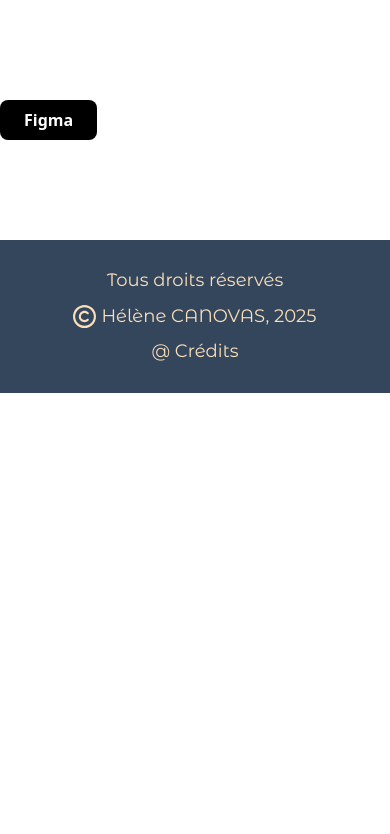
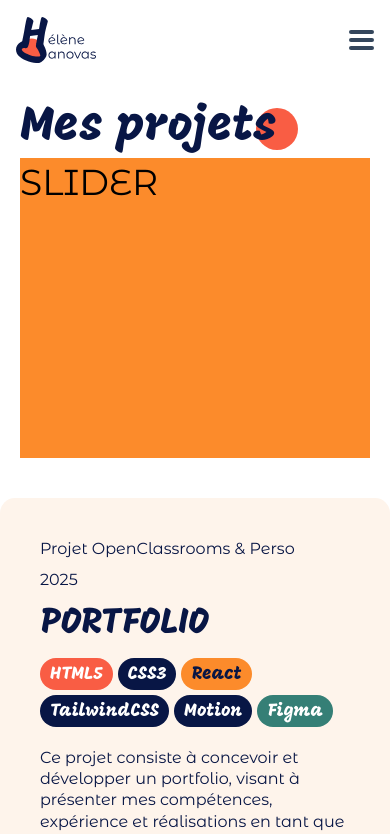
Before and after one commit to HeleneC-cyber/PORTFOLIO, a React (Vite) app: page /projects in a window 390 px wide. Shown: the top 834 px of the page. Built offline with nearby package versions, Linux system fonts and the light colour scheme.

Commit message:
Ajout de la présentation d'un projet

```diff
--- a/src/components/H2.jsx
+++ b/src/components/H2.jsx
@@ -2,13 +2,13 @@
 import { motion } from "framer-motion"
 
 
-const H2 = ({title}) => {
+const H2 = ({ title, customClass }) => {
   return (
-    <motion.h2 className="font-secondary text-2xl ml-[10px]"
-    initial={{ opacity: 0, x: 20 }}
-    whileInView={{ opacity: 1, x: 0 }}
-    viewport={{ once: true }}
-    transition={{ delay: 0.2, duration: 1 }}
+    <motion.h2 className={`font-secondary text-2xl ${customClass}`}
+      initial={{ opacity: 0, x: 20 }}
+      whileInView={{ opacity: 1, x: 0 }}
+      viewport={{ once: true }}
+      transition={{ delay: 0.2, duration: 1 }}
     >
       {title}
     </motion.h2>
--- /dev/null
+++ b/src/components/ProjectView.jsx
@@ -0,0 +1,44 @@
+import H2 from "./H2"
+import SkillTag from "./SkillTag"
+import H3 from "./H3"
+import arrowBullet from "../assets/icons/arrow-bullet.svg"
+
+
+const ProjectView = ({ projectData }) => {
+  return (
+    <section className=" max-w-full rounded-t-[15px] overflow-hidden md:drop-shadow-[0_4px_30px_rgba(0,0,0,0.25)] text-dark mt-[40px] text-xs md:text-sm md:w-[830px]md:mt-[0px]">
+      <div className="pt-[40px] px-[40px] pb-[40px] md:px-[80px] md:pb-[50px] bg-light ">
+        <p>{projectData.type}</p>
+        <p className="my-[10px]">{projectData.year}</p>
+        <H2 title={projectData.title} />
+        <SkillTag tags={projectData.tags} />
+        <p>{projectData.desc}</p>
+      </div>
+      <div className=" bg-white pt-[50px] px-[20px] pb-[150px] md:pt-[60px] md:px-[40px] md:pb-[200px] ">
+        <H3 title="Objectifs" />
+        <ul className="mt-[15px] mb-[60px]">
+          {projectData.objectives.map((objective) => {
+            return <li key={objective} className="flex gap-[5px] mt-[5px] items-start">
+              <img src={arrowBullet} alt="Icone flèche utilisée comme puce" className="mt-[4px] md:mt-[6px] " />
+              {objective}
+            </li>
+          })}
+        </ul>
+        <div className="flex flex-col md:items-end width-full">
+          <H3 title="Visualisation du projet" />
+          <div className="flex flex-wrap w-full justify-center  md:gap-[10px] mt-[30px] mb-[50px] md:mb-[60px] ">
+            <img src={projectData.images[0].src} alt={projectData.images[0].alt} className=" w-[513px] max-w-[100%] " />
+            <img src={projectData.images[1].src} alt={projectData.images[1].alt} className="hidden md:block w-[161px] " />
+          </div>
+        </div>
+        <H3 title="Remarques" />
+          {projectData.remarques.map((remark) => {
+            return <p key={remark} className="mt-[20px]">{remark}</p>
+          })}
+
+      </div>
+    </section>
+  )
+}
+
+export default ProjectView
--- /dev/null
+++ b/src/components/SkillTag.jsx
@@ -0,0 +1,43 @@
+
+
+
+const SkillTag = ({ tags }) => {
+
+  const getTagColor = (tag) => {
+    switch (tag) {
+      case "HTML5":
+      case "Express":
+        return "bg-red text-white"
+      case "CSS3":
+      case "Sass":
+      case "TailwindCSS":
+      case "Motion":
+        return "bg-dark text-white"
+      case "JS":
+      case "Node.js":
+      case "React":
+        return "bg-orange text-dark"
+      case "Figma":
+      case "Adobe Xd":
+      case "Notion":
+        return "bg-green text-white"
+      case "Agile":
+      case "Kanban":
+      case "MongoDB":
+        return "bg-sand text-dark"
+      default:
+        return "bg-grey text-white"
+    }
+  }
+
+
+  return (
+    <ul className="flex gap-[5px] flex-wrap items-center mt-[10px] mb-[20px]">
+      {tags.map((tag) => {
+        return <li key={tag} className={`font-secondary text-sm px-[10px] rounded-[25px] pt-[4px] pb-[2px] ${getTagColor(tag)}`}>{tag}</li>
+      })}
+    </ul>
+  )
+}
+
+export default SkillTag
--- /dev/null
+++ b/src/components/Slider.jsx
@@ -0,0 +1,10 @@
+
+const Slider = () => {
+  return (
+    <div className="w-[390px] max-w-full h-[300px] bg-orange text-2xl">
+      SLIDER
+    </div>
+  );
+};
+
+export default Slider;
--- a/src/data/projects.json
+++ b/src/data/projects.json
@@ -2,10 +2,17 @@
   "projects": [
     {
       "id": 0,
-      "title": "Portfolio",
+      "title": "PORTFOLIO",
       "type": "Projet OpenClassrooms & Perso",
       "year": "2025",
-      "tags": ["HTLM5", "CSS3","React", "TailwindCSS", "Motion", "Figma"],
+      "tags": [
+        "HTML5",
+        "CSS3",
+        "React",
+        "TailwindCSS",
+        "Motion",
+        "Figma"
+      ],
       "desc": "Ce projet consiste à concevoir et développer un portfolio, visant à présenter mes compétences, expérience et réalisations en tant que développeur. Ce portfolio sert de vitrine professionnelle pour mettre en avant mes projets, mon parcours, ma progression et mes compétences techniques.",
       "objectives": [
         "Déployer un site statique en ligne",
@@ -14,8 +21,18 @@
         "Créer une idéntité professionnelle",
         "Améliorer mes compétences en design et performance"
       ],
-      "images": ["/images/projects/portfolio-desktop.webp", "/images/projects/portfolio-mobile.webp"],
-      "remarques": ["Ce projet offrant une plus grande liberté j'ai décidé d'utiliser les frameworks React et Tailwind CSS pour le développement du site. Cette solution me permet de concevoir un portfolio statique et dynamique rapidement et de manière optimisée et performante. Egalement pour le rendre plus attrayant, et l'animer facilement j'ai utilisé la librairie Framer Motion ainsi que les animations de React-Wavify.",
+      "images": [
+        {
+          "src": "/images/projects/portfolio-desktop.webp",
+          "alt": "Capture d'écran du Portfolio sur ordinateur"
+        },
+        {
+          "src": "/images/projects/portfolio-mobile.webp",
+          "alt": "Capture d'écran du Portfolio sur mobile"
+        }
+      ],
+      "remarques": [
+        "Ce projet offrant une plus grande liberté j'ai décidé d'utiliser les frameworks React et Tailwind CSS pour le développement du site. Cette solution me permet de concevoir un portfolio statique et dynamique rapidement et de manière optimisée et performante. Egalement pour le rendre plus attrayant, et l'animer facilement j'ai utilisé la librairie Framer Motion ainsi que les animations de React-Wavify.",
         "Pour la conception des différentes pages du portfolio, j'ai utilisé Figma ainsi qu'Illustrator afin de personnaliser mes images vectorisées.",
         "Ce projet ayant pour but d'entrer en contact avec de futurs employeurs et collègues, le formulaire de contact intégré est fonctionnel et facile à utiliser. Il nous permettra de communiquer si vous le souhaitez !"
       ],
@@ -24,34 +41,61 @@
     },
     {
       "id": 1,
-      "title": "Booki",
+      "title": "BOOKI",
       "type": "Projet OpenClassrooms",
       "year": "2024",
-      "tags": ["HTML5", "CSS3"],
+      "tags": [
+        "HTML5",
+        "CSS3"
+      ],
       "desc": "Ce projet consiste à développer le site web de la start-up Booki, qui permet aux utilisateurs de planifier leurs vacances en trouvant des hébergements et des activités dans leur ville de destination.",
       "objectives": [
         "Implémenter une interface responsive (HTML/CSS)",
         "Intégrer du contenu conformément à une maquette",
         "Versionner un projet avec Git et GitHub"
       ],
-      "images": ["/images/projects/booki-desktop.webp", "/images/projects/booki-mobile.webp"],
-      "remarques": ["Il s’agit d’un projet centré sur l’intégration et non fonctionnel. La difficulté du projet résulte dans les détails. Le design de la barre de recherche sur mobile m’a notamment donné matière à réfléchir. Sur mon repo GitHub, j’ai présenté deux manière de faire afin de correspondre aux attentes de la maquette."],
+      "images": [
+        {
+          "src": "/images/projects/booki-desktop.webp",
+          "alt": "Capture d'écran de Booki sur ordinateur"
+        },
+        {
+          "src": "/images/projects/booki-mobile.webp",
+          "alt": "Capture d'écran de Booki sur mobile"
+        }
+      ],
+      "remarques": [
+        "Il s’agit d’un projet centré sur l’intégration et non fonctionnel. La difficulté du projet résulte dans les détails. Le design de la barre de recherche sur mobile m’a notamment donné matière à réfléchir. Sur mon repo GitHub, j’ai présenté deux manière de faire afin de correspondre aux attentes de la maquette."
+      ],
       "github": "https://github.com/HeleneC-cyber/OC_P2_BOOKI",
       "live": "https://helenec-cyber.github.io/OC_P2_BOOKI/"
     },
     {
       "id": 2,
-      "title": "Sophie Bluel",
+      "title": "SOPHIE BLUEL",
       "type": "Projet OpenClassrooms",
       "year": "2024",
-      "tags": ["HTML5", "CSS3", "JS"],
+      "tags": [
+        "HTML5",
+        "CSS3",
+        "JS"
+      ],
       "desc": "Ce projet consiste à développer une page web interactive pour la photographe fictive Sophie Bluel, permettant d'afficher ses œuvres de manière dynamique avec une fonction filtre et de gérer ses oeuvres après connection.",
       "objectives": [
         "Récupérer les données utilisateurs dans le JavaScript via des formulaires",
         "Gérer les événements utilisateurs avec JavaScript",
         "Manipuler les éléments du DOM avec JavaScript"
       ],
-      "images": ["/images/projects/sophie-bluel-desktop.webp", "/images/projects/sophie-bluel-modal.webp"],
+      "images": [
+        {
+          "src": "/images/projects/sophie-bluel-desktop.webp",
+          "alt": "Capture d'écran du site Sophie Bluel sur ordinateur"
+        },
+        {
+          "src": "/images/projects/sophie-bluel-modal.webp",
+          "alt": "Capture d'écran de la modale du site Sophie Bluel"
+        }
+      ],
       "remarques": [
         "Il s’agit d’un projet dynamique permettant de s'initier à la logique de JavaScript et des fonctions. Egalement cela m'a permis d'appréhender les intérations avec l'API. La difficulté du projet résulte dans la gestion de la modale à deux vues et dans la récupération des éléments dans le DOM.",
         "Ici, la modale a été entièrement générée dynamiquement et j'ai privilégié l'utilisation de paramètres. Chaque modification, ajout ou suppression d'éléments dans la galerie est directement visible sans avoir à recharger la page."
@@ -61,10 +105,15 @@
     },
     {
       "id": 3,
-      "title": "Nina Carducci",
+      "title": "NINA CARDUCCI",
       "type": "Projet OpenClassrooms",
       "year": "2024",
-      "tags": ["HTLM5", "CSS3", "JS", "DevTools"],
+      "tags": [
+        "HTLM5",
+        "CSS3",
+        "JS",
+        "DevTools"
+      ],
       "desc": "Ce projet consiste à déboger et optimiser le site web de la photographe fictive Nina Carducci, en améliorant les performances, l'accessibilité et du référencement du site web.",
       "objectives": [
         "Optimiser les performances d’un site web",
@@ -72,17 +121,32 @@
         "Amélioration de l'accessibilité pour rendre le site conforme aux standards et accessible à tous les utilisateurs.",
         "Rédiger un cahier de recette pour tester un site"
       ],
-      "images": ["/images/projects/nina-carducci-desktop.webp", "/images/projects/nina-carducci-mobile.webp"],
-      "remarques": ["Le projet permet d'appréhender des notions importantes comme le SEO, l'accessibilité, l'intérêt des balises structurelles, des métadonnées, les manières d'optimiser les performances avec la gestion notamment des images. Egalement, il donne l'occasion de comprendre le code d'un autre développeur afin d'effectuer les corrections de bugs et d'appréhender plusieurs manières de développer."],
+      "images": [
+        {
+          "src": "/images/projects/nina-carducci-desktop.webp",
+          "alt": "Capture d'écran du site optimisé Nina Carducci sur ordinateur avec audit lighthouse"
+        },
+        {
+          "src": "/images/projects/nina-carducci-mobile.webp",
+          "alt": "Capture d'écran du site optimisé Nina Carducci sur mobile avec performance de l'audit lighthouse"
+        }
+      ],
+      "remarques": [
+        "Le projet permet d'appréhender des notions importantes comme le SEO, l'accessibilité, l'intérêt des balises structurelles, des métadonnées, les manières d'optimiser les performances avec la gestion notamment des images. Egalement, il donne l'occasion de comprendre le code d'un autre développeur afin d'effectuer les corrections de bugs et d'appréhender plusieurs manières de développer."
+      ],
       "github": "https://github.com/HeleneC-cyber/OC_P4_Optimisation-N-CARDUCCI",
       "live": "https://helenec-cyber.github.io/OC_P4_Optimisation-N-CARDUCCI/"
     },
     {
       "id": 4,
-      "title": "Kasa",
+      "title": "KASA",
       "type": "Projet OpenClassrooms",
       "year": "2024",
-      "tags": ["HTLM5", "Sass","React"],
+      "tags": [
+        "HTLM5",
+        "Sass",
+        "React"
+      ],
       "desc": "Ce projet consiste à créer une interface utilisateur responsive et dynamique en utilisant React, en se basant sur des maquettes fournies via Figma, afin de concevoir et développer une application web de location immobilière fictive Kasa.",
       "objectives": [
         "Initialiser une application avec Vite",
@@ -93,10 +157,20 @@
         "Mettre en œuvre des animations CSS",
         "Développer une interface web avec Sass tout en respectant les maquettes Figma"
       ],
-      "images": ["/images/projects/kasa-desktop.webp", "/images/projects/kasa-mobile.webp"],
-      "remarques": ["Le projet met en avant les compétences de développement front-end : capacité à créer des interfaces respectant des spécifications techniques, esthétiques avec un design précis, répondant aux attentes du client.",
-    "L'utilisation de Sass suit la logique des composants de React, en permettant l'importation uniquement du style nécessaire pour chaque composant, pour de meilleures performances, une meilleure lisibilité et meilleure maintenabilité."],
-
+      "images": [
+        {
+          "src": "/images/projects/kasa-desktop.webp",
+          "alt": "Capture d'écran du site Kasa sur ordinateur"
+        },
+        {
+          "src": "/images/projects/kasa-mobile.webp",
+          "alt": "Capture d'écran du site Kasa sur mobile"
+        }
+      ],
+      "remarques": [
+        "Le projet met en avant les compétences de développement front-end : capacité à créer des interfaces respectant des spécifications techniques, esthétiques avec un design précis, répondant aux attentes du client.",
+        "L'utilisation de Sass suit la logique des composants de React, en permettant l'importation uniquement du style nécessaire pour chaque composant, pour de meilleures performances, une meilleure lisibilité et meilleure maintenabilité."
+      ],
       "github": "https://github.com/HeleneC-cyber/OC_P5_Optimisation-KASA",
       "live": "https://helenec-cyber.github.io/OC_P5_Optimisation-KASA/"
     },
@@ -105,7 +179,14 @@
       "title": "Mon Vieux Grimoire",
       "type": "Projet OpenClassrooms",
       "year": "2025",
-      "tags": ["Node.js", "Express", "MongoDB","Helmet", "Multer", "Sharp" ],
+      "tags": [
+        "Node.js",
+        "Express",
+        "MongoDB",
+        "Helmet",
+        "Multer",
+        "Sharp"
+      ],
       "desc": "Ce projet consiste à concevoir et implémenter l'API RESTful pour Mon Vieux Grimoire, une plateforme fictive permettant aux utilisateurs de partager et de noter des livres. Le projet vise à fournir une infrastructure back-end sécurisée et efficace pour la gestion des utilisateurs, des livres et de leur notation. ",
       "objectives": [
         "Implémenter un modèle logique de données conformément à la réglementation",
@@ -113,9 +194,20 @@
         "Stocker des données de manière sécurisée",
         "Gérer l'inscription et l'authentification des utilisateurs de manière sécurisée, avec hachage des mots de passes et du user ID"
       ],
-      "images": ["/images/projects/mon-vieux-grimoire-desktop.webp", "/images/projects/mon-vieux-grimoire-mongodb.webp"],
-      "remarques": ["Ce projet fut une première expérience de développement back-end. Il a permis de comprendre les fonctionnalités de Node.js et Express, ainsi que les différentes méthodes de gestion des données. Le projet a également permis de mettre en œuvre des opérations CRUD de manière sécurisée, en utilisant les fonctions de la bibliothèque MongoDB pour la gestion des données.",
-      "Les challenges du projet résident dans la sécurisation des données et de l'Api, cryptant les données avec Bcrypt, à l'aide des CORS, Helmet ou encore en limitant le nombre de requête à l'aide d'un limiteur; ainsi que dans l'optimisation des images que j'ai pu mettre en place avec Multer et Sharp."],
+      "images": [
+        {
+          "src": "/images/projects/mon-vieux-grimoire-desktop.webp",
+          "alt": "Capture d'écran du site Mon vieux grimoire sur ordinateur"
+        },
+        {
+          "src": "/images/projects/mon-vieux-grimoire-mongodb.webp",
+          "alt": "Capture d'écran de la base de données MongoDB de Mon vieux grimoire"
+        }
+      ],
+      "remarques": [
+        "Ce projet fut une première expérience de développement back-end. Il a permis de comprendre les fonctionnalités de Node.js et Express, ainsi que les différentes méthodes de gestion des données. Le projet a également permis de mettre en œuvre des opérations CRUD de manière sécurisée, en utilisant les fonctions de la bibliothèque MongoDB pour la gestion des données.",
+        "Les challenges du projet résident dans la sécurisation des données et de l'Api, cryptant les données avec Bcrypt, à l'aide des CORS, Helmet ou encore en limitant le nombre de requête à l'aide d'un limiteur; ainsi que dans l'optimisation des images que j'ai pu mettre en place avec Multer et Sharp."
+      ],
       "github": "https://github.com/HeleneC-cyber/OC_P6_MON-VIEUX-GRIMOIRE/tree/main/backend",
       "live": null
     },
@@ -124,7 +216,12 @@
       "title": "Menu Maker by Qwenta",
       "type": "Projet OpenClassrooms",
       "year": "2025",
-      "tags": ["Agile", "Kanban", "Notion", "Veille tech"],
+      "tags": [
+        "Agile",
+        "Kanban",
+        "Notion",
+        "Veille tech"
+      ],
       "desc": "Ce projet consiste à planifier et préparer le développement d'un site web destiné aux restaurateurs, leur permettant de créer et de mettre en page leurs menus facilement. Mon rôle était de développer un système de veille, de déterminer les spécifications techniques et d'organiser la gestion du projet.",
       "objectives": [
         "Découper une fonctionnalité en tâches pour préparer le développement",
@@ -132,10 +229,19 @@
         "Présenter la solution technique",
         "Établir des spécifications techniques détaillées à partir de besoins fonctionnels, en expliquant les choix technologiques et leur utilité",
         "Planifier le développement du site en utilisant un tableau Kanban, répertoriant toutes les tâches du projet selon quatre catégories : à faire, en cours, à tester, terminé"
-
       ],
-      "images": ["/images/projects/menu-maker-maquette.webp", "/images/projects/menu-maker-kanban.webp"],
-      "remarques": ["Ce projet fut ma première expérience de planification de projet. Pour se faire, la méthodologie Agile Scrum a été mise en place avec ainsi que l'utilsation de Kanban afin d'avoir une meilleure vue d'ensemble du projet et une gestion plus efficace des tâches. Ce choix est en adéquation avec l'esprit collaboratif de la méthode agile et permet une plus grande adaptabilité.",
+      "images": [
+        {
+          "src": "/images/projects/menu-maker-maquette.webp",
+          "alt": "Capture d'écran de la maquette du site Menu Maker"
+        },
+        {
+          "src": "/images/projects/menu-maker-kanban.webp",
+          "alt": "Capture d'écran du kaban du site Menu Maker"
+        }
+      ],
+      "remarques": [
+        "Ce projet fut ma première expérience de planification de projet. Pour se faire, la méthodologie Agile Scrum a été mise en place avec ainsi que l'utilsation de Kanban afin d'avoir une meilleure vue d'ensemble du projet et une gestion plus efficace des tâches. Ce choix est en adéquation avec l'esprit collaboratif de la méthode agile et permet une plus grande adaptabilité.",
         "Egalement afin d'organiser efficacement le développement du site en répondant aux besoins spécifiques du client, j'ai consciencieusement choisi les technologies utilisées et rédigé les spécifications techniques."
       ],
       "github": null,
@@ -143,18 +249,33 @@
     },
     {
       "id": 7,
-      "title": "Bloodz",
+      "title": "BLOODZ",
       "type": "Projet Perso",
       "year": "2024",
-      "tags": ["HTML5", "CSS3", "React", "Xd"],
-      "desc": "Ce projet personnel correspondant à un site de rencontre fictif basé sur le groupe sanguin. Le design très rose et rouge rappelle le sang mais également l'amour. Il a été réalisé sous Adobe Xd.Ce projet m'a permis de m'essayer au framework React et de développer des compétences en développement web.",
+      "tags": [
+        "HTML5",
+        "CSS3",
+        "React",
+        "Adobe Xd"
+      ],
+      "desc": "Ce projet personnel correspondant à un site de rencontre fictif basé sur les groupes sanguins. Le design très rose et rouge rappelle le sang mais également l'amour, le rose adoucissant. Il a été réalisé sous Adobe Xd. Ce projet m'a permis de m'essayer au framework React et de développer des compétences en développement web.",
       "objectives": [
         "Se former sur le framework React",
         "S'initier à la conception d'un site dynamique",
         "Essayer les apels API"
       ],
-      "images": ["/images/projects/bloodz-desktop.webp", "/images/projects/bloodz-mobile.webp"],
-      "remarques": ["Bien que ce projet soit non fonctionnel et simplicite, il fait appel à une API gratuite (https://dummyjson.com/users) afin d'en récupérer des données et de générer des utilisateurs fictifs sur le site. Egalement j'ai pu tester la logique des fonctions notamment de filtres."
+      "images": [
+        {
+          "src": "/images/projects/bloodz-desktop.webp",
+          "alt": "Capture d'écran du site Bloodz sur ordinateur"
+        },
+        {
+          "src": "/images/projects/bloodz-mobile.webp",
+          "alt": "Capture d'écran du site Bloodz sur mobile"
+        }
+      ],
+      "remarques": [
+        "Bien que ce projet soit non fonctionnel et simplicite, il fait appel à une API gratuite (https://dummyjson.com/users) afin d'en récupérer des données et de générer des utilisateurs fictifs sur le site. Egalement j'ai pu tester la logique des fonctions notamment de filtres."
       ],
       "github": "https://github.com/HeleneC-cyber/Bloodz",
       "live": "https://helenec-cyber.github.io/Bloodz/"
--- a/src/pages/Projects.jsx
+++ b/src/pages/Projects.jsx
@@ -1,18 +1,47 @@
+// DEPENDENCIES
+import { useState } from "react"
+// COMPONENTS
+import Header from "../components/Header"
+import H1 from "../components/H1"
+import Slider from "../components/Slider"
+import ProjectView from "../components/ProjectView"
+import data from "../data/projects.json"
+
 
 
 
 const Projects = () => {
+  const [id, setId] = useState(0)
   return (
-    <div className="my-[100px] ">
+    <>
+      <Header />
+    <div className="relative">
+      <div className="hidden md:block md:bg-red md:w-[30%] md:h-full  md:absolute md:right-0 md:-z-1 ">
+      </div>
+
+      <main className="full-container font-primary mt-[20px] md:main-container md:mt-[50px] md:flex md:gap-[40px] md:justify-center md:items-start ">
+        <div className="mx-[20px] md:mx-[0px]">
+        <H1 title="Mes projets" />
+        <Slider />
+        </div>
+
+          <ProjectView projectData={data.projects[id]} />
 
 
+      </main>
 
-      <button className="cursor-pointer px-6 py-2 bg-black text-white rounded-lg font-bold transform hover:-translate-y-1 duration-200">
-  Figma
-</button>
-
-     </div>
+    </div>
+    </>
   );
 };
 
 export default Projects
+
+
+
+
+
+
+{/* <button className="cursor-pointer px-6 py-2 bg-black text-white rounded-lg font-bold transform hover:-translate-y-1 duration-200">
+Figma
+</button> */}
```
Also changed, not shown: src/pages/About.jsx (+4 -4 lines), src/assets/icons/arrow-bullet.svg (added). Lines whose indentation alone changed are shown as unchanged.
